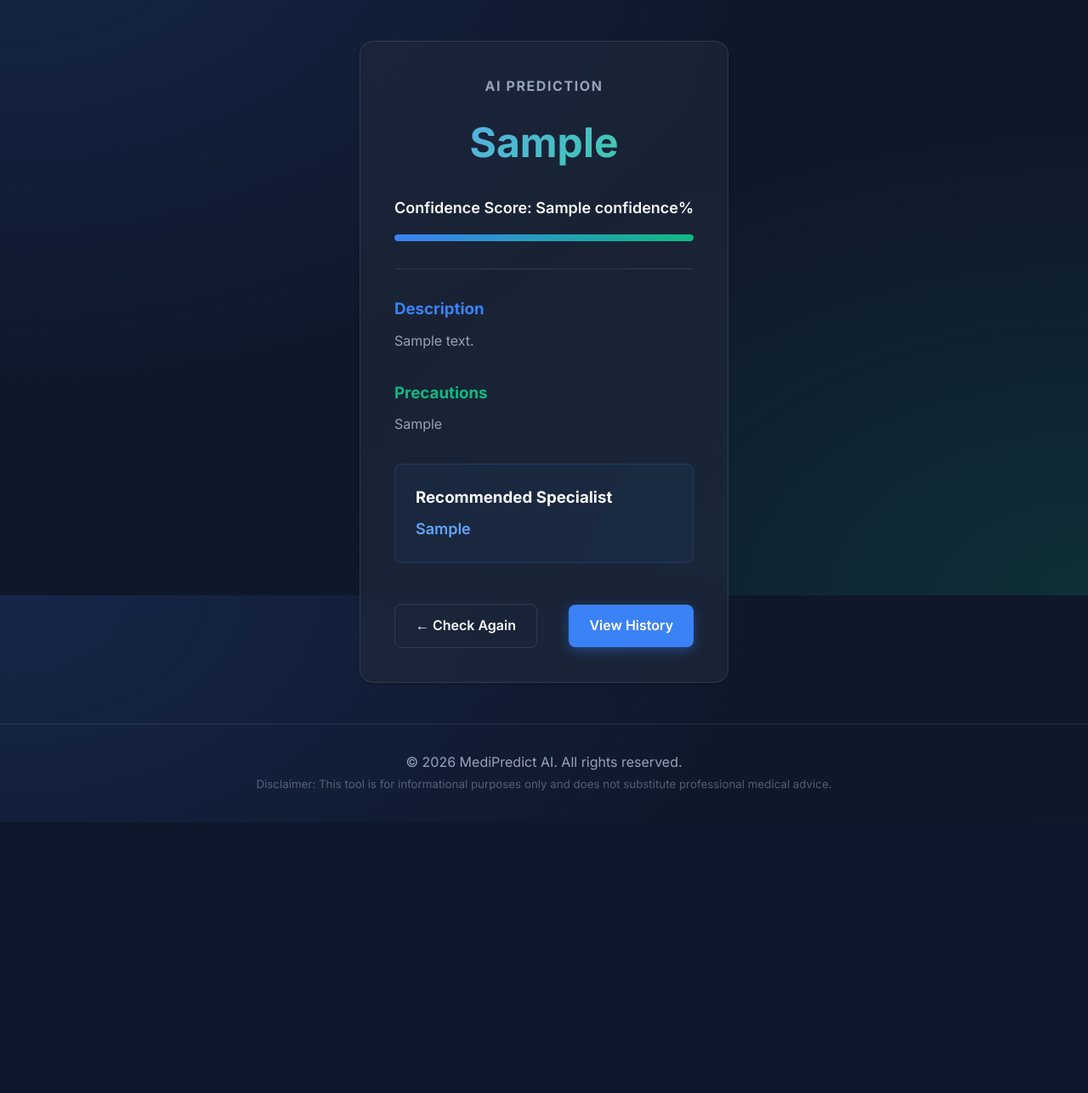
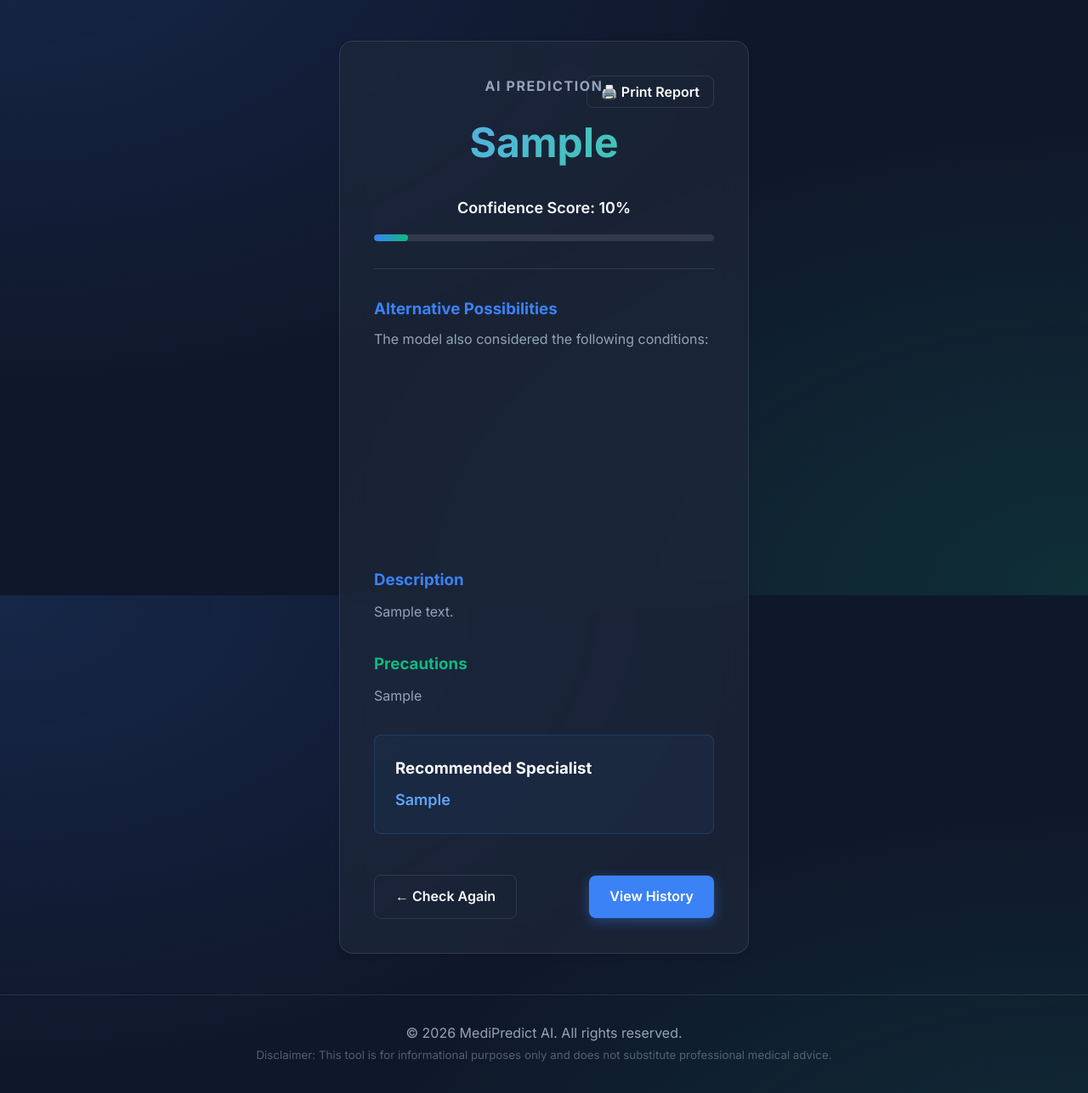
Before and after one commit to manyatagupta/disease-prediction, a Django app: template templates/predictor/results.html in a window 1280 px wide. Shown: the part 99-1386 px from the top of the page at 85% size. Before the commit the page ends 1067 px from the top, so only its background shows below. Run offline with Django 5.2, Linux system fonts and the light colour scheme; tables that the repository leaves empty hold one stand-in row (values such as "Sample post"); the template is opened without the code that fills it: values that come from a table or form of the project are taken from there, most other values are stand-ins (such as "Sample title", 1, 10 or a date in 2020); a map, chart or similar area stays blank.

Commit message:
feat: add chart.js visualization and live symptom search

```diff
--- a/templates/predictor/results.html
+++ b/templates/predictor/results.html
@@ -4,38 +4,115 @@
 
 {% block content %}
 <div style="max-width: 800px; margin: 0 auto;">
-    <div class="glass-card">
-        <div class="result-header">
+    <div class="glass-card" id="report-card">
+        <div class="result-header" style="position: relative;">
+            <button onclick="window.print()" class="btn btn-secondary" style="position: absolute; right: 0; top: 0; padding: 0.5rem 1rem;">🖨️ Print Report</button>
             <h3 style="color: var(--text-muted); font-size: 1rem; text-transform: uppercase; letter-spacing: 0.1em;">AI Prediction</h3>
             <h2 class="text-gradient" style="font-size: 3rem; margin: 0.5rem 0;">{{ predicted_disease }}</h2>
 
+            {% if low_confidence_warning %}
+            <div class="alert alert-warning" style="background: rgba(234, 179, 8, 0.1); border-left: 4px solid #eab308; padding: 1rem; margin-top: 1rem; border-radius: 4px;">
+                <strong>Warning:</strong> The AI confidence score is quite low. This could mean your symptoms are very generalized or don't strongly match a specific condition in our database.
+            </div>
+            {% endif %}
+
             <div style="margin-top: 1.5rem;">
-                <span style="font-weight: 600; font-size: 1.125rem;">Confidence Score: {{ confidence }}%</span>
+                <span style="font-weight: 600; font-size: 1.125rem;">Confidence Score: {{ confidence_score }}%</span>
                 <div class="confidence-meter">
-                    <div class="confidence-fill" style="width: {{ confidence }}%;"></div>
+                    <div class="confidence-fill" style="width: {{ confidence_score }}%;"></div>
                 </div>
             </div>
         </div>
 
         <div style="margin-top: 2rem;">
+            <h3 style="color: var(--primary); margin-bottom: 0.5rem;">Alternative Possibilities</h3>
+            <p style="color: var(--text-muted); margin-bottom: 1rem;">The model also considered the following conditions:</p>
+            <canvas id="probChart" width="400" height="200"></canvas>
+        </div>
+
+        <div style="margin-top: 2rem;">
             <h3 style="color: var(--primary); margin-bottom: 0.5rem;">Description</h3>
-            <p style="color: var(--text-muted); line-height: 1.8;">{{ disease.description|default:"No description available." }}</p>
+            <p style="color: var(--text-muted); line-height: 1.8;">{{ disease_info.description|default:"No description available." }}</p>
         </div>
 
         <div style="margin-top: 2rem;">
             <h3 style="color: var(--secondary); margin-bottom: 0.5rem;">Precautions</h3>
-            <p style="color: var(--text-muted); line-height: 1.8;">{{ disease.precautions|default:"No precautions listed." }}</p>
+            <p style="color: var(--text-muted); line-height: 1.8;">{{ disease_info.precautions|default:"No precautions listed." }}</p>
         </div>
 
         <div style="margin-top: 2rem; padding: 1.5rem; background: rgba(59, 130, 246, 0.05); border: 1px solid rgba(59, 130, 246, 0.2); border-radius: 8px;">
             <h3 style="margin-bottom: 0.5rem;">Recommended Specialist</h3>
-            <p style="font-size: 1.125rem; font-weight: 600; color: #60a5fa;">{{ disease.recommended_doctor|default:"General Physician" }}</p>
+            <p style="font-size: 1.125rem; font-weight: 600; color: #60a5fa;">{{ disease_info.recommended_doctor|default:"General Physician" }}</p>
         </div>
 
-        <div style="margin-top: 3rem; display: flex; justify-content: space-between; align-items: center;">
+        <div style="margin-top: 3rem; display: flex; justify-content: space-between; align-items: center;" class="no-print">
             <a href="{% url 'predictor:checker' %}" class="btn btn-secondary">&larr; Check Again</a>
             <a href="{% url 'predictor:history' %}" class="btn btn-primary">View History</a>
         </div>
     </div>
 </div>
+
+<!-- Load Chart.js -->
+<script src="https://cdn.jsdelivr.net/npm/chart.js"></script>
+<script>
+    document.addEventListener("DOMContentLoaded", function() {
+        const ctx = document.getElementById('probChart').getContext('2d');
+        const labels = JSON.parse('{{ chart_labels|safe }}');
+        const data = JSON.parse('{{ chart_data|safe }}');
+
+        new Chart(ctx, {
+            type: 'bar',
+            data: {
+                labels: labels,
+                datasets: [{
+                    label: 'Confidence (%)',
+                    data: data,
+                    backgroundColor: [
+                        'rgba(59, 130, 246, 0.6)', // Primary Blue
+                        'rgba(16, 185, 129, 0.6)', // Secondary Green
+                        'rgba(245, 158, 11, 0.6)', // Amber
+                        'rgba(239, 68, 68, 0.6)',  // Red
+                        'rgba(139, 92, 246, 0.6)'  // Purple
+                    ],
+                    borderColor: [
+                        'rgba(59, 130, 246, 1)',
+                        'rgba(16, 185, 129, 1)',
+                        'rgba(245, 158, 11, 1)',
+                        'rgba(239, 68, 68, 1)',
+                        'rgba(139, 92, 246, 1)'
+                    ],
+                    borderWidth: 1,
+                    borderRadius: 4
+                }]
+            },
+            options: {
+                responsive: true,
+                scales: {
+                    y: {
+                        beginAtZero: true,
+                        max: 100,
+                        ticks: { color: '#9ca3af' },
+                        grid: { color: 'rgba(255, 255, 255, 0.1)' }
+                    },
+                    x: {
+                        ticks: { color: '#9ca3af' },
+                        grid: { display: false }
+                    }
+                },
+                plugins: {
+                    legend: { display: false }
+                }
+            }
+        });
+    });
+</script>
+
+<style>
+    @media print {
+        body { background: white; color: black; }
+        .navbar, .no-print, button { display: none !important; }
+        .glass-card { background: none; border: none; box-shadow: none; filter: none; padding: 0; }
+        .text-gradient { background: none; -webkit-text-fill-color: black; }
+    }
+</style>
 {% endblock content %}
```
Also changed, not shown: predictor/views.py (+13 -1 lines), templates/predictor/checker.html (+39 -3 lines).
